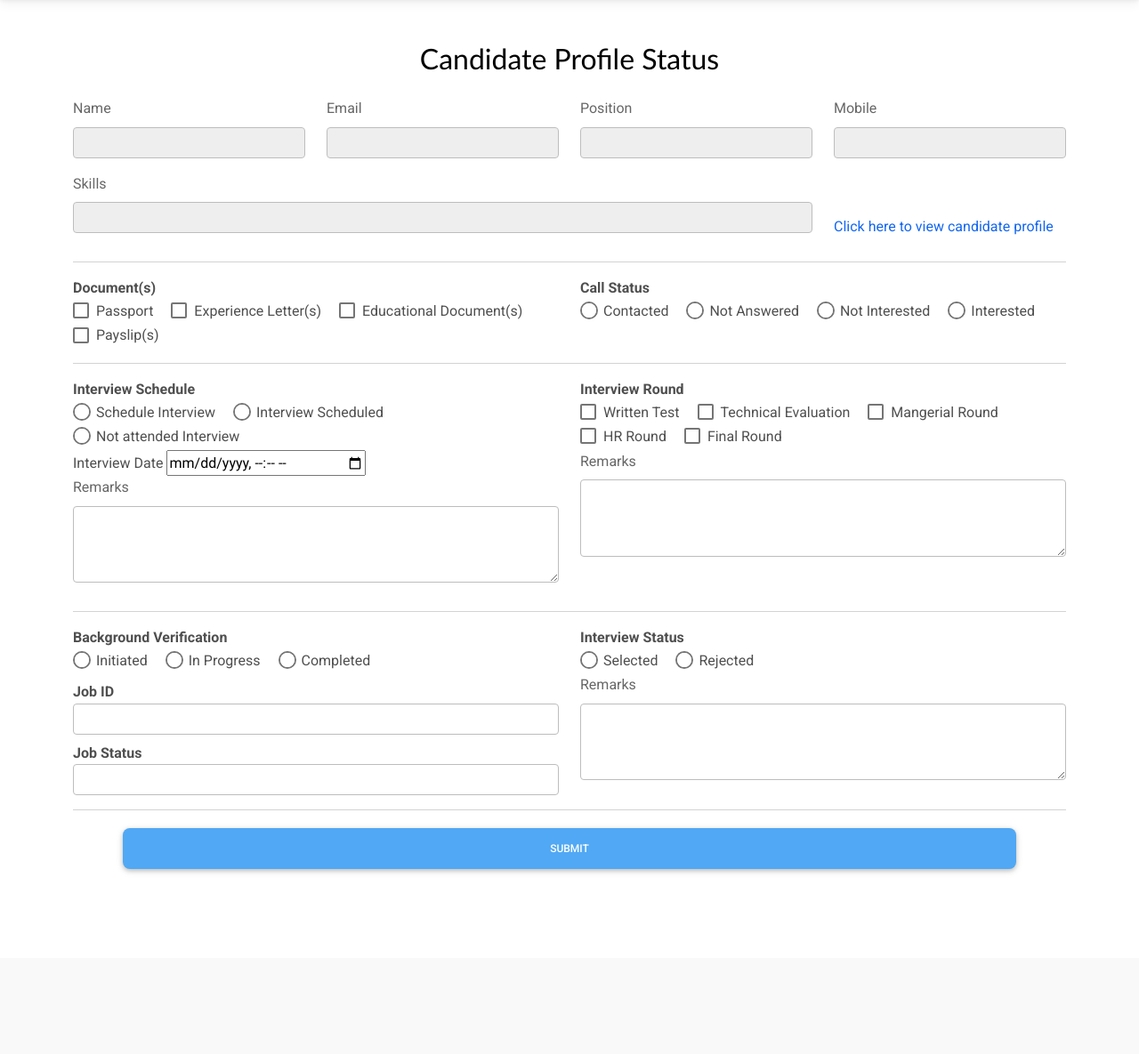
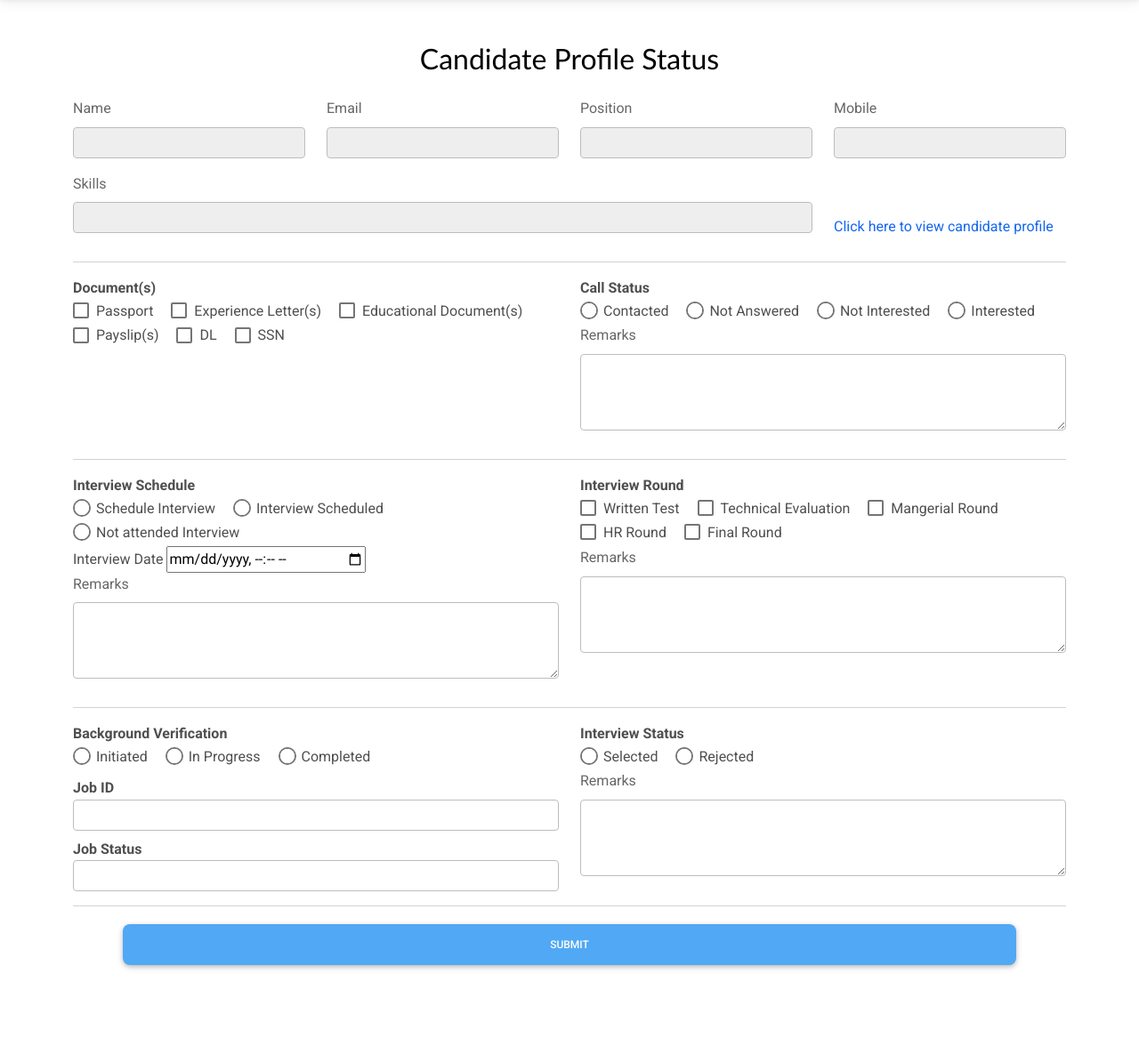
Before and after one commit to mkowthavarapu/FacileHire, a Django app: template hire/templates/hire/recruiter_candidate_profile.html in a window 1280 px wide. Shown: the part 68-1253 px from the top of the page at 89% size. Before the commit the page ends 1049 px from the top, so only its background shows below. Run offline with Django 3.2, Linux system fonts and the light colour scheme; the template is opened without the code that fills it, so the values that code supplies are empty; some libraries are stand-ins or nearby versions.

Commit message:
new changes

```diff
--- a/hire/templates/hire/recruiter_candidate_profile.html
+++ b/hire/templates/hire/recruiter_candidate_profile.html
@@ -87,22 +87,56 @@
                 <div class="col-md-6">
                     <div class="sub_heading">Document(s)</div>
                     <div class="form-check form-check-inline">
-                        <input class="form-check-input" type="checkbox" name="passport"id="passport" value=True>
+                        {% if documents.passport == "True" %}
+                            <input class="form-check-input" type="checkbox" name="passport"id="passport" value=True checked>
+                        {% else %}
+                            <input class="form-check-input" type="checkbox" name="passport"id="passport" value=True>
+                        {% endif %}
                         <label class="form-check-label" for="passport">Passport</label>
                     </div>
                     <div class="form-check form-check-inline">
-                        <input class="form-check-input" type="checkbox" id="experience_letters"
+                        {% if documents.experience_letters == "True" %}
+                            <input class="form-check-input" type="checkbox" id="experience_letters"
+                            value=True name="experience_letter" checked>
+                        {% else %}
+                            <input class="form-check-input" type="checkbox" id="experience_letters"
                             value=True name="experience_letter">
+                        {% endif %}
                         <label class="form-check-label" for="experience_letters">Experience Letter(s)</label>
                     </div>
                     <div class="form-check form-check-inline">
+                        {% if documents.education_documents == "True" %}
+                        <input class="form-check-input" type="checkbox" id="educational_documents"
+                            value=True name="educational_documents" checked>
+                        {% else %}
                         <input class="form-check-input" type="checkbox" id="educational_documents"
                             value=True name="educational_documents">
+                        {% endif %}
                         <label class="form-check-label" for="educational_documents">Educational Document(s)</label>
                     </div>
                     <div class="form-check form-check-inline">
-                        <input class="form-check-input" type="checkbox" id="payslips" value="" name="payslips">
+                        {% if documents.payslips == "True" %}
+                        <input class="form-check-input" type="checkbox" id="payslips" value="True" name="payslips" checked>
+                        {% else %}
+                        <input class="form-check-input" type="checkbox" id="payslips" value="True" name="payslips">
+                        {% endif %}
                         <label class="form-check-label" for="payslips">Payslip(s)</label>
+                    </div>
+                    <div class="form-check form-check-inline">
+                        {% if documents.dl == "True" %}
+                            <input class="form-check-input" type="checkbox" id="dl" value="True" name="dl" checked>
+                        {% else %}
+                        <input class="form-check-input" type="checkbox" id="dl" value="True" name="dl">
+                        {% endif %}
+                        <label class="form-check-label" for="dl">DL</label>
+                    </div>
+                    <div class="form-check form-check-inline">
+                        {% if documents.ssn == "True" %}
+                        <input class="form-check-input" type="checkbox" id="ssn" value="True" name="ssn" checked>
+                        {% else %}
+                        <input class="form-check-input" type="checkbox" id="ssn" value="True" name="ssn">
+                        {% endif %}
+                        <label class="form-check-label" for="payslips">SSN</label>
                     </div>
                 </div>
                 <div class="col-md-6">
@@ -127,6 +161,14 @@
                             name="call_status">
                         <label class="form-check-label" for="call-status-interestede">Interested</label>
                     </div>
+                    <div class="row">
+                        <div class="col-md-12">
+                            <div class="mb-3">
+                                <label for="call_status_remarks" class="form-label">Remarks</label>
+                                <textarea class="form-control" id="call_status_remarks" rows="3" name="call_status_remarks"></textarea>
+                            </div>
+                        </div>
+                    </div>
                 </div>
             </div>
             <hr />
@@ -134,17 +176,17 @@
                 <div class="col-md-6">
                     <div class="sub_heading">Interview Schedule</div>
                     <div class="form-check form-check-inline">
-                        <input class="form-check-input" type="radio" id="schedule_interview" value="schedule_interview"
-                            name="schedule_interview">
+                        <input class="form-check-input" type="radio" id="schedule-interview" value="schedule_interview"
+                            name="interview_schedule">
                         <label class="form-check-label" for="schedule-interview">Schedule Interview</label>
                     </div>
                     <div class="form-check form-check-inline">
-                        <input class="form-check-input" type="radio" id="interview-scheduled" value="interview_scheduled" name="interview_scheduled">
+                        <input class="form-check-input" type="radio" id="interview-scheduled" value="interview_scheduled" name="interview_schedule">
                         <label class="form-check-label" for="interview-scheduled">Interview Scheduled</label>
                     </div>
                     <div class="form-check form-check-inline">
                         <input class="form-check-input" type="radio" id="not-attended-interview"
-                            value="not_attended_interview" name="not_attended_interview">
+                            value="not_attended_interview" name="interview_schedule">
                         <label class="form-check-label" for="not-attended-interview">Not attended Interview</label>
                     </div>
                     <div class="form-date form-date-inline">
@@ -163,24 +205,24 @@
                 <div class="col-md-6">
                     <div class="sub_heading">Interview Round</div>
                     <div class="form-check form-check-inline">
-                        <input class="form-check-input" type="checkbox" id="written_test" value="" name="written_test">
+                        <input class="form-check-input" type="checkbox" id="written_test" value="True" name="written_test">
                         <label class="form-check-label" for="written_test">Written Test</label>
                     </div>
                     <div class="form-check form-check-inline">
                         <input class="form-check-input" type="checkbox" id="technical_evaluation"
-                            value="" name="technical_evaluation">
+                            value="True" name="technical_evaluation">
                         <label class="form-check-label" for="technical_evaluation">Technical Evaluation</label>
                     </div>
                     <div class="form-check form-check-inline">
-                        <input class="form-check-input" type="checkbox" id="mangerial_round" value="" name="mangerial_round">
+                        <input class="form-check-input" type="checkbox" id="mangerial_round" value="True" name="mangerial_round">
                         <label class="form-check-label" for="mangerial_round">Mangerial Round</label>
                     </div>
                     <div class="form-check form-check-inline">
-                        <input class="form-check-input" type="checkbox" id="hr_round" value="" name="hr_round">
+                        <input class="form-check-input" type="checkbox" id="hr_round" value="True" name="hr_round">
                         <label class="form-check-label" for="hr_round">HR Round</label>
                     </div>
                     <div class="form-check form-check-inline">
-                        <input class="form-check-input" type="checkbox" id="final_round" value="" name="final_round">
+                        <input class="form-check-input" type="checkbox" id="final_round" value="True" name="final_round">
                         <label class="form-check-label" for="final_round">Final Round</label>
                     </div>
                     <div class="row">
@@ -203,7 +245,7 @@
                         <label class="form-check-label" for="bg_initiated">Initiated</label>
                     </div>
                     <div class="form-check form-check-inline">
-                        <input class="form-check-input" type="radio" id="bg_in_progress" value="in_progess"
+                        <input class="form-check-input" type="radio" id="bg_in_progress" value="in_progress"
                             name="verification">
                         <label class="form-check-label" for="bg_in_progress">In Progress</label>
                     </div>
@@ -224,18 +266,18 @@
                 <div class="col-md-6">
                     <div class="sub_heading">Interview Status</div>
                     <div class="form-check form-check-inline">
-                        <input class="form-check-input" type="radio" id="inlineCheckbox3" value="option1">
+                        <input class="form-check-input" type="radio" id="inlineCheckbox3" value="selected" name="interview_status">
                         <label class="form-check-label" for="inlineCheckbox3">Selected</label>
                     </div>
                     <div class="form-check form-check-inline">
-                        <input class="form-check-input" type="radio" id="inlineCheckbox4" value="option2">
+                        <input class="form-check-input" type="radio" id="inlineCheckbox4" value="rejected" interview_status="interview_status">
                         <label class="form-check-label" for="inlineCheckbox4">Rejected</label>
                     </div>
                     <div class="row">
                         <div class="col-md-12">
                             <div class="mb-3">
                                 <label for="exampleFormControlTextarea1" class="form-label">Remarks</label>
-                                <textarea class="form-control" id="exampleFormControlTextarea1" rows="3"></textarea>
+                                <textarea class="form-control" id="exampleFormControlTextarea1" rows="3" name="interview_status_remarks"></textarea>
                             </div>
                         </div>
                     </div>
```
Also changed, not shown: hire/views.py (+92 -11 lines).
